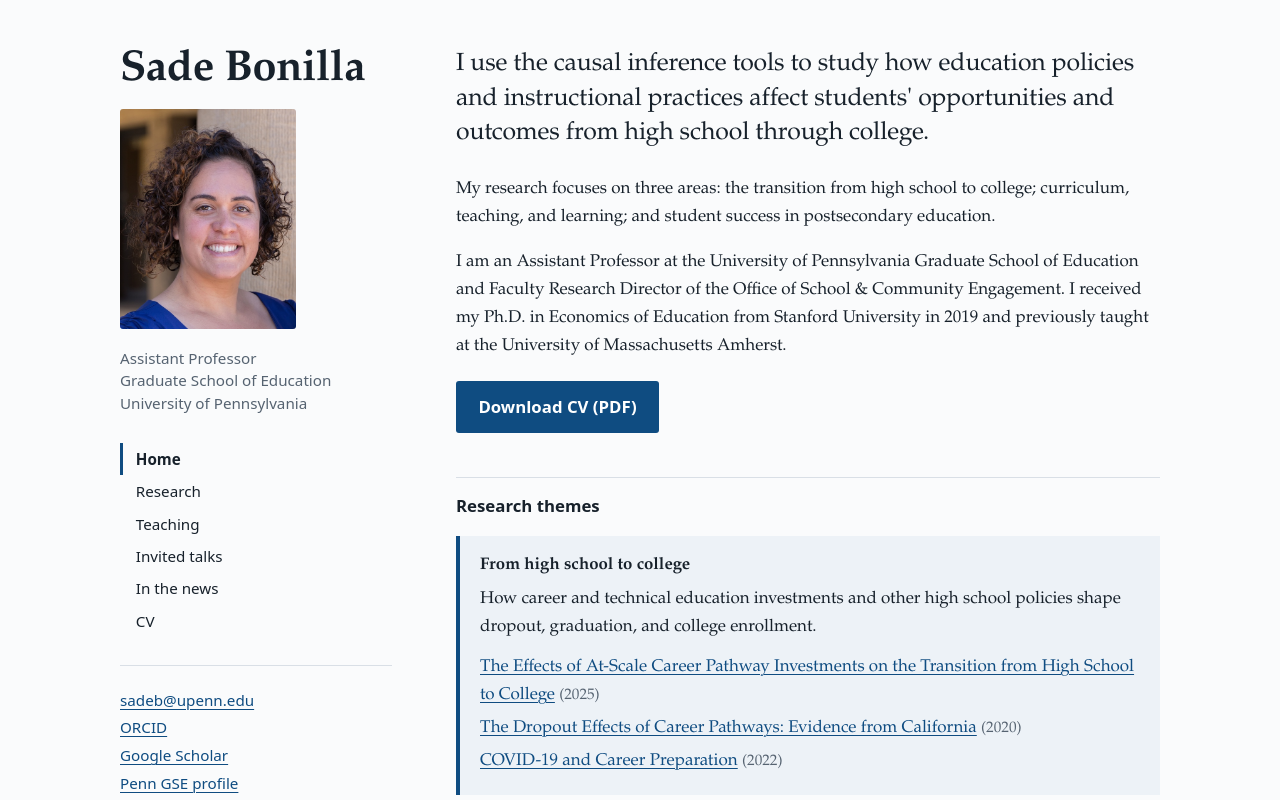
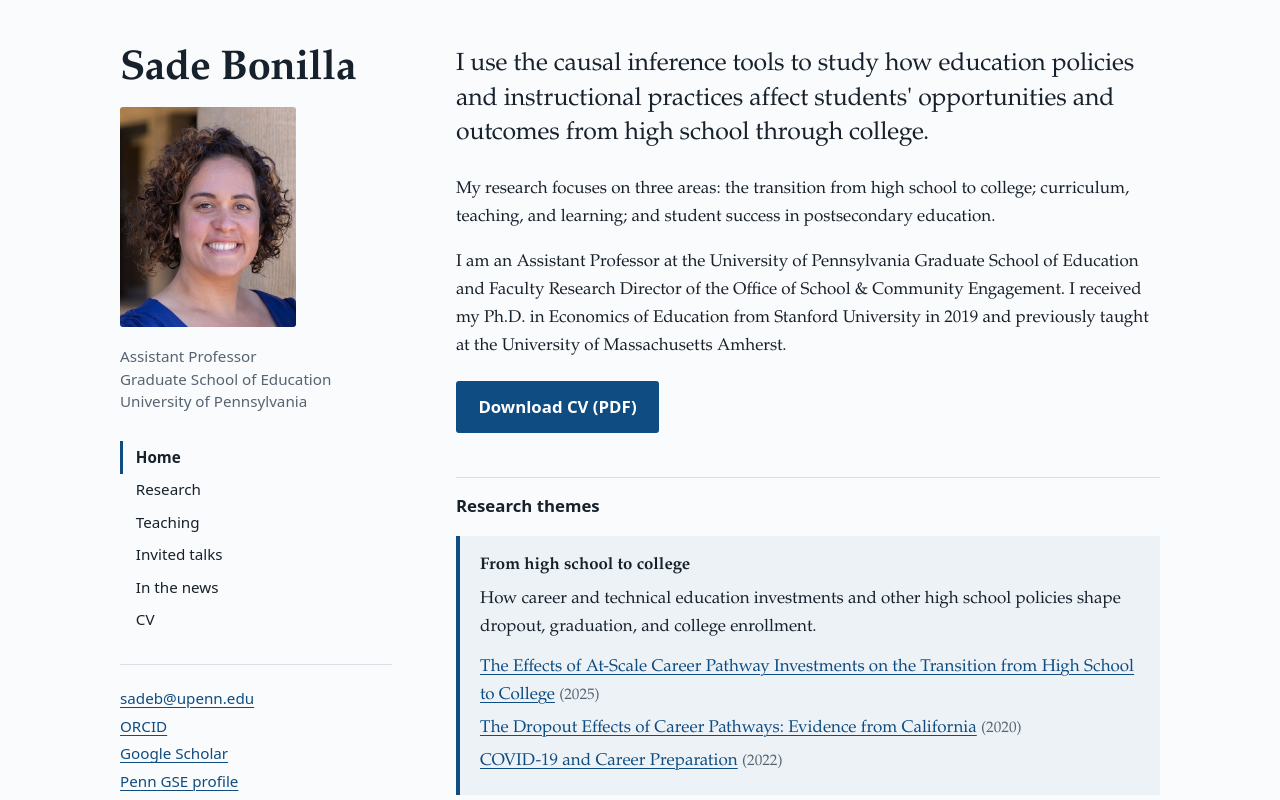
Before and after one commit to sade-bonilla/sade-bonilla.github.io, a plain HTML site: page index.html in a window 1280 px wide. Shown: the top 800 px of the page. Drawn offline with Linux system fonts and the light colour scheme.

Commit message:
Update style.css

```diff
--- a/style.css
+++ b/style.css
@@ -13,7 +13,7 @@ a:hover{text-decoration-thickness:2px}
 .skip:focus{left:0}
 .shell{display:grid;grid-template-columns:17rem minmax(0,1fr);max-width:68rem;margin:0 auto;gap:0 4rem;padding:0 1.5rem}
 .side{position:sticky;top:0;align-self:start;padding:3rem 0 2rem;font-family:var(--sans);font-size:.95rem;line-height:1.5}
-.name{display:block;font-family:var(--serif);font-weight:600;font-size:2.7rem;line-height:1.08;letter-spacing:-.01em;color:var(--ink);text-decoration:none;margin-bottom:.9rem}
+.name{display:block;font-family:var(--serif);font-weight:600;font-size:2.6rem;line-height:1.08;letter-spacing:-.01em;color:var(--ink);text-decoration:none;margin-bottom:.9rem}
 .role{margin:0 0 1.75rem;color:var(--muted)}
 .side ul{list-style:none;margin:0;padding:0}
 .side nav li a{display:block;padding:.3rem 0 .3rem .8rem;border-left:3px solid transparent;color:var(--ink);text-decoration:none}
```
